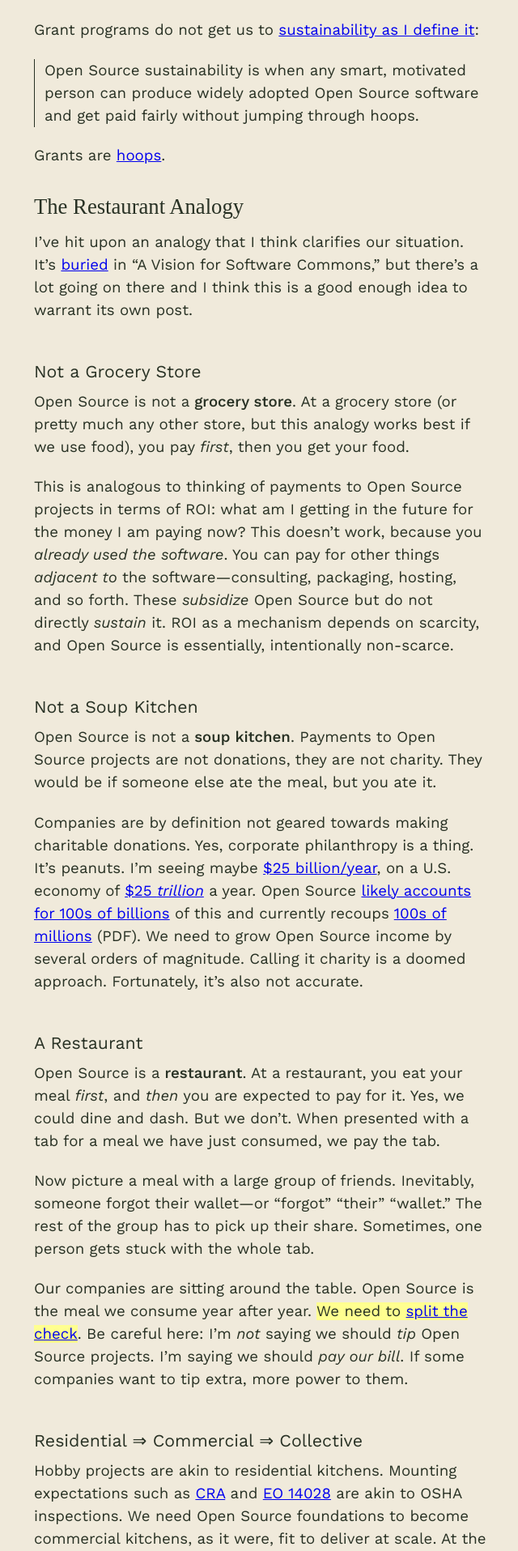
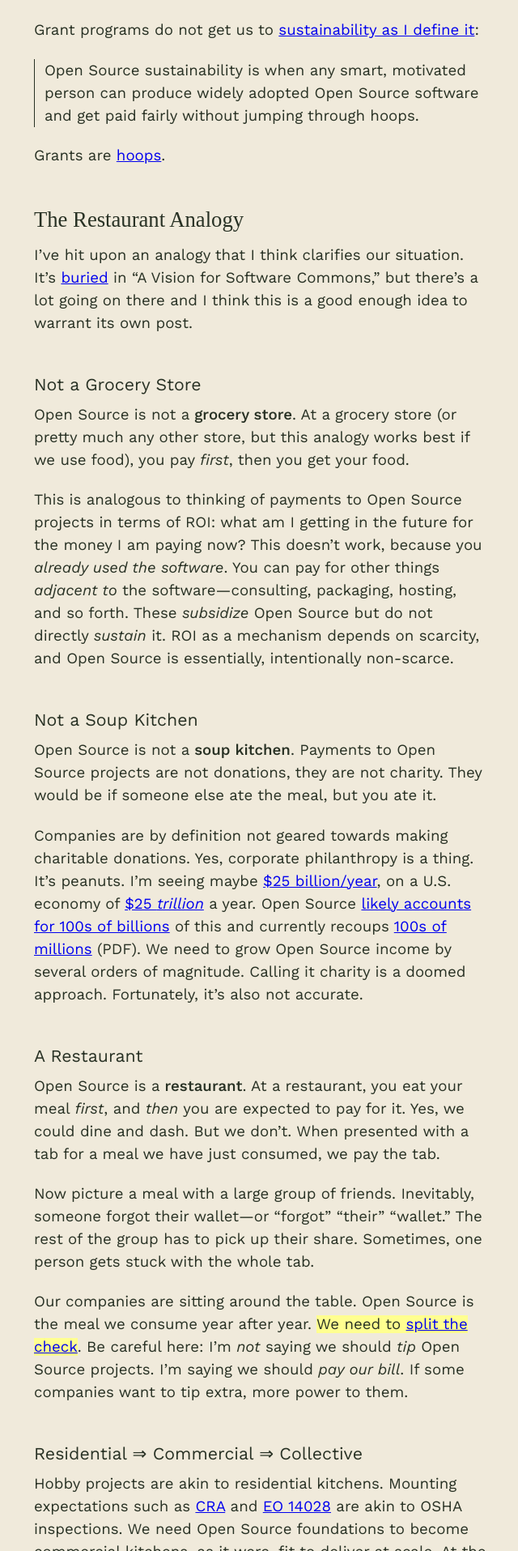
Before and after one commit to chadwhitacre/openpath, a Jekyll site: the page built from _posts/2024-04-05-open-source-is-a-restaurant.md, in a window 1280 px wide. Shown: the part 1021-2936 px from the top of the page at 81% size, without its empty margins (318-958 px from the left). Built offline with Jekyll 4.4.1, drawn with Linux system fonts in a browser that asks for light colours; some web fonts are replaced; comment, search, counter and statistics services are not loaded.

Commit message:
Small cleanups

```diff
--- a/assets/style.scss
+++ b/assets/style.scss
@@ -58,7 +58,7 @@ h1 {
 }
 h2 {
   font: normal 20pt/130% "Yatra One";
-  padding: 24pt 0 9pt;
+  padding: 36pt 0 9pt;
   &:first-child {
     padding: 0;
   }
```
Also changed, not shown: 1 other file.
